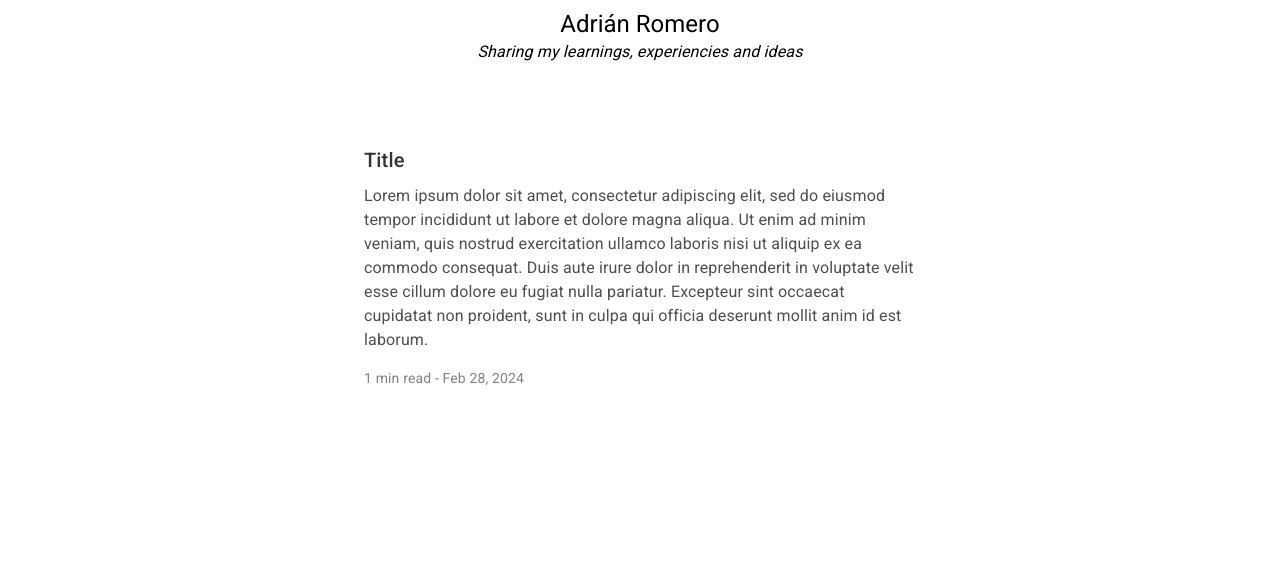
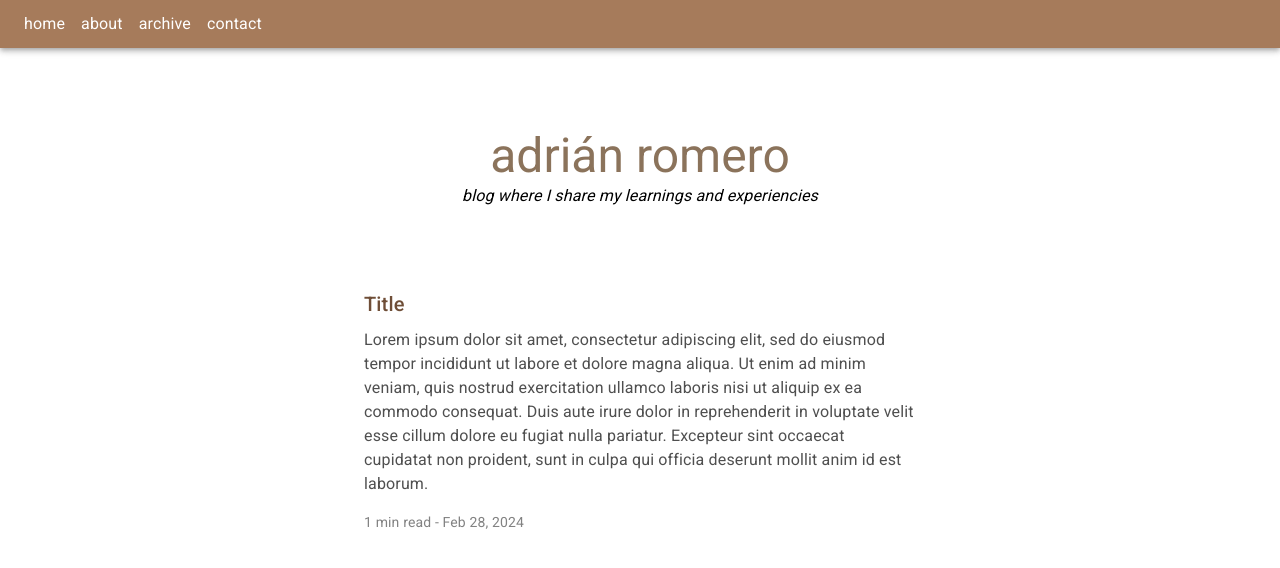
Before and after one commit to adrianromero-tech/adrian-romero-blog, a React (Create React App) app: page /home in a window 1280 px wide. Shown: the top 568 px of the page. Built offline with nearby package versions, Linux system fonts and the light colour scheme.

Commit message:
Adds navigation bar & brown colors

```diff
--- a/src/app/App.tsx
+++ b/src/app/App.tsx
@@ -1,7 +1,13 @@
+import NavigationBar from './components/navigationBar';
 import Home from './pages/home';
 
 function App() {
-  return <Home />;
+  return (
+    <>
+      <NavigationBar />
+      <Home />
+    </>
+  );
 }
 
 export default App;
--- /dev/null
+++ b/src/app/components/navigationBar/index.tsx
@@ -0,0 +1,16 @@
+import { AppBar, Toolbar, Typography } from '@mui/material';
+
+function NavigationBar() {
+  return (
+    <AppBar position="relative" sx={{ bgcolor: '#A67B5B' }}>
+      <Toolbar variant="dense">
+        <Typography mr={2}> home </Typography>
+        <Typography mr={2}> about </Typography>
+        <Typography mr={2}> archive </Typography>
+        <Typography> contact </Typography>
+      </Toolbar>
+    </AppBar>
+  );
+}
+
+export default NavigationBar;
--- a/src/app/components/post/index.tsx
+++ b/src/app/components/post/index.tsx
@@ -3,7 +3,7 @@ import { Container, Typography } from '@mui/material';
 function Post() {
   return (
     <Container maxWidth="sm">
-      <Typography variant="h6" color="#333333" mb={1}>
+      <Typography variant="h6" color="#6F4E37" mb={1}>
         {' '}
         Title{' '}
       </Typography>
--- a/src/app/pages/home/index.tsx
+++ b/src/app/pages/home/index.tsx
@@ -4,8 +4,8 @@ import Post from '../../components/post';
 function Home() {
   return (
     <Container maxWidth="md">
-      <Typography variant="h5" textAlign="center">
-        Adrián Romero
+      <Typography variant="h3" textAlign="center" mt={10} color={'#8B735B'}>
+        adrián romero
       </Typography>
       <Typography
         variant="body1"
@@ -13,7 +13,7 @@ function Home() {
         sx={{ fontStyle: 'italic' }}
         mb={10}
       >
-        Sharing my learnings, experiencies and ideas
+        blog where I share my learnings and experiencies
       </Typography>
       <Post />
     </Container>
--- a/src/index.css
+++ b/src/index.css
@@ -1,4 +1,7 @@
-body,
+body {
+  font-family: 'Roboto';
+  margin: 0;
+}
 html {
   font-family: 'Roboto';
 }
```
